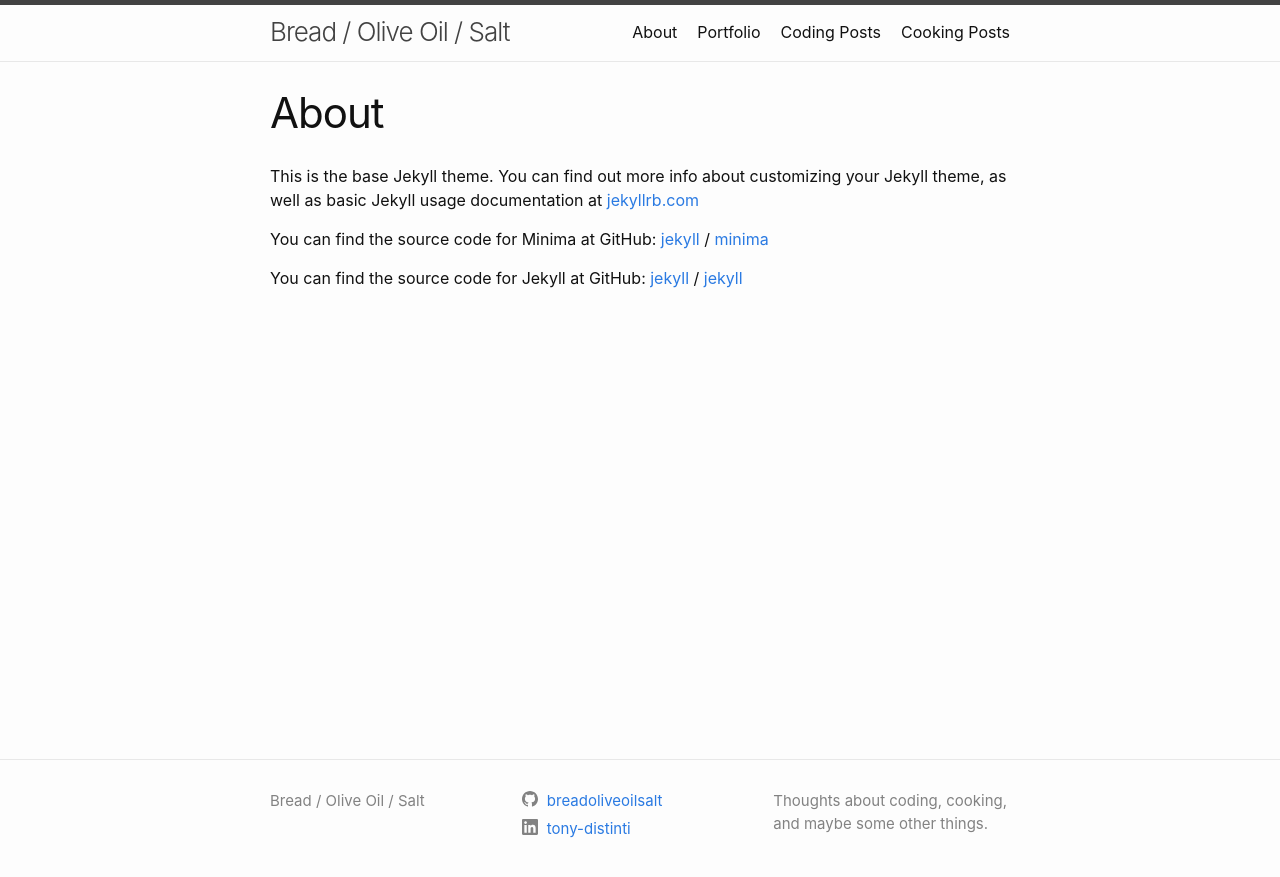
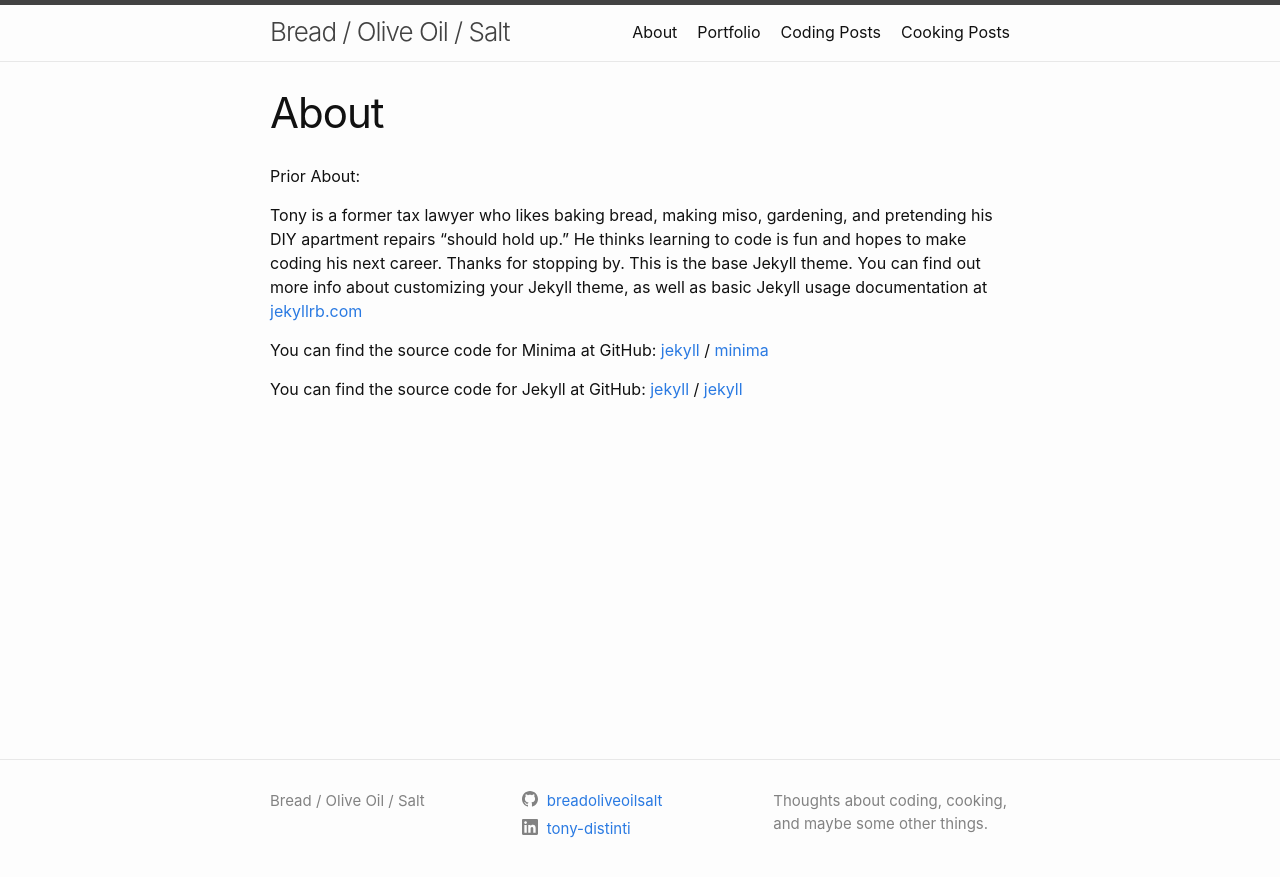
Before and after one commit to breadoliveoilsalt/breadoliveoilsalt.github.io, a Jekyll site: the page built from about.md, in a window 1280 px wide. Shown: the top 877 px of the page. Built offline with Jekyll 4.4.1, drawn with Linux system fonts in a browser that asks for light colours.

Commit message:
Copy old "about" to current about; to modify. Finalize css image sizes.

```diff
--- a/_sass/minima/_base.scss
+++ b/_sass/minima/_base.scss
@@ -77,7 +77,7 @@ img {
 }
 
 .medium {
-  max-width: 50%;
+  max-width: 55%; /* 55%, 65% */
 }
 
 .small {
--- a/about.md
+++ b/about.md
@@ -3,7 +3,9 @@ layout: page
 title: About
 permalink: /about/
 ---
+Prior About:
 
+Tony is a former tax lawyer who likes baking bread, making miso, gardening, and pretending his DIY apartment repairs "should hold up."  He thinks learning to code is fun and hopes to make coding his next career.  Thanks for stopping by.
 This is the base Jekyll theme. You can find out more info about customizing your Jekyll theme, as well as basic Jekyll usage documentation at [jekyllrb.com](https://jekyllrb.com/)
 
 You can find the source code for Minima at GitHub:
```
